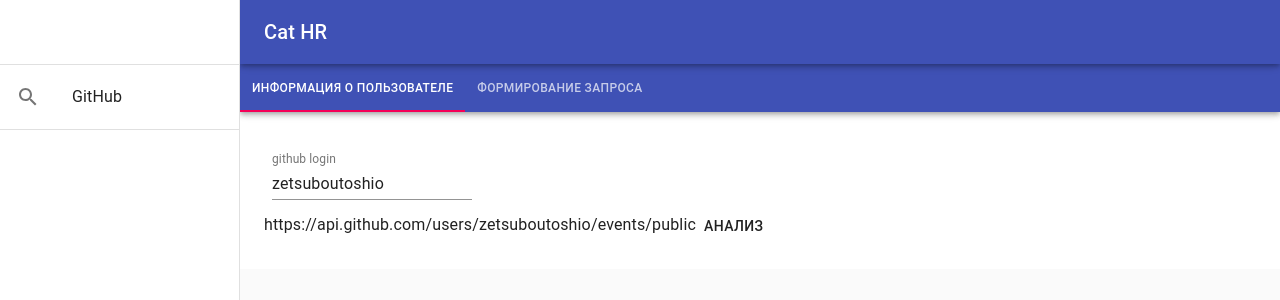
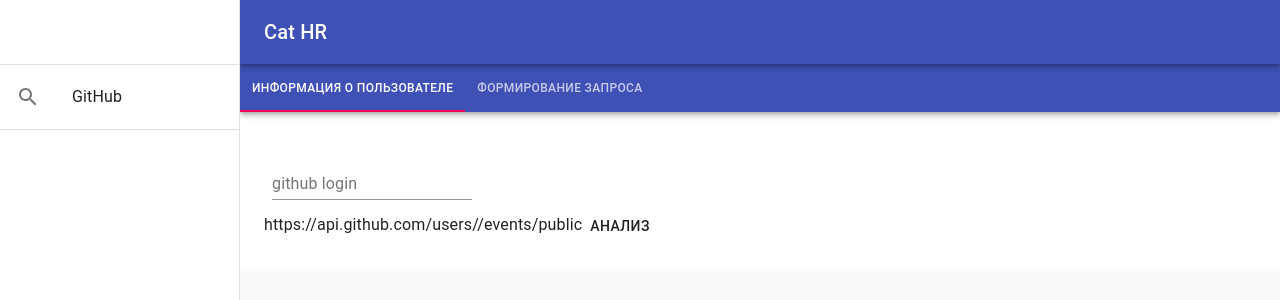
Before and after one commit to ZetsubouToshio/cat-hr-webui, a React (Create React App) app: page /github in a window 1280 px wide. Shown: the top 300 px of the page. Built offline with nearby package versions, Linux system fonts and the light colour scheme.

Commit message:
removed default login

```diff
--- a/src/components/GitHubTool.js
+++ b/src/components/GitHubTool.js
@@ -48,7 +48,7 @@ function GitHubTool() {
     };
 
     const [values, setValues] = React.useState({
-        login: 'zetsuboutoshio',
+        login: '',
         tab: "one",
         emails: undefined
     });
```
